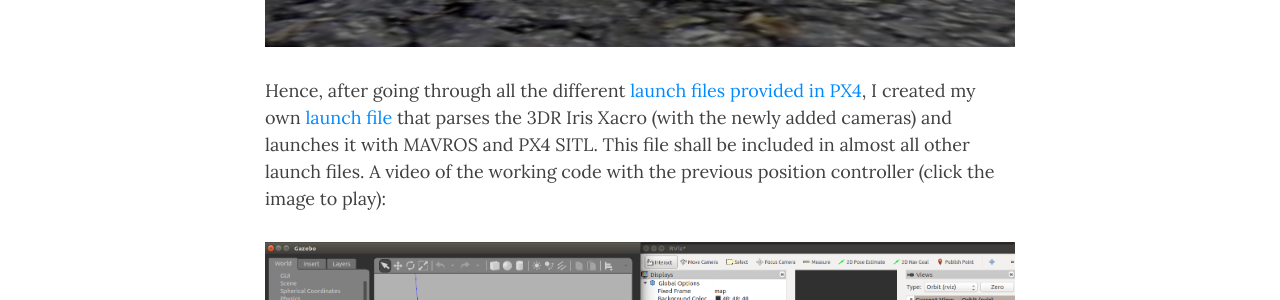
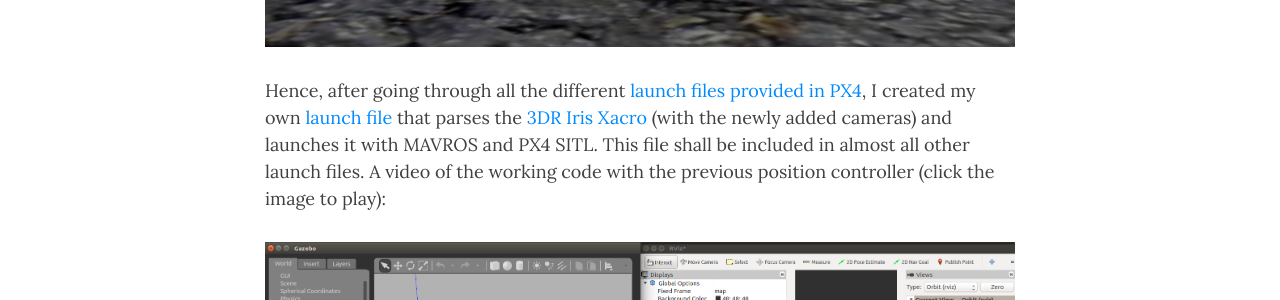
Before and after one commit to TheRoboticsClub/colab-gsoc2019-Nikhil_Khedekar, a Jekyll site: the page built from docs/_posts/2019-05-30-creating_new_models.md, in a window 1280 px wide and 900 px high, scrolled down 1155 px. Shown: the part 154-454 px from the top of the window. Built offline with Jekyll 4.4.1, drawn with Linux system fonts in a browser that asks for light colours; nearby versions of some CDN libraries; some of the changed lines change nothing that is shown.

Commit message:
added missing link

```diff
--- a/docs/_posts/2019-05-30-creating_new_models.md
+++ b/docs/_posts/2019-05-30-creating_new_models.md
@@ -18,6 +18,6 @@
 
 ![Iris with Cameras Close-up](../img/iris_with_cameras.png)
 
-Hence, after going through all the different [launch files provided in PX4](https://github.com/PX4/Firmware/tree/master/launch), I created my own [launch file](https://github.com/TheRoboticsClub/colab-gsoc2019-Nikhil_Khedekar/blob/master/catkin_ws/src/drone_exercises/launch/mavros_px4_sitl.launch) that parses the 3DR Iris Xacro (with the newly added cameras) and launches it with MAVROS and PX4 SITL. This file shall be included in almost all other launch files. A video of the working code with the previous position controller (click the image to play):
+Hence, after going through all the different [launch files provided in PX4](https://github.com/PX4/Firmware/tree/master/launch), I created my own [launch file](https://github.com/TheRoboticsClub/colab-gsoc2019-Nikhil_Khedekar/blob/master/catkin_ws/src/drone_exercises/launch/mavros_px4_sitl.launch) that parses the [3DR Iris Xacro](https://github.com/TheRoboticsClub/colab-gsoc2019-Nikhil_Khedekar/blob/master/catkin_ws/src/drone_exercises/models/rotors_description/urdf/iris_base.xacro) (with the newly added cameras) and launches it with MAVROS and PX4 SITL. This file shall be included in almost all other launch files. A video of the working code with the previous position controller (click the image to play):
 
 [![Iris with Cameras](../img/cameras_addition.png)](http://www.youtube.com/watch?v=O2KT_7mCkpA)
```
